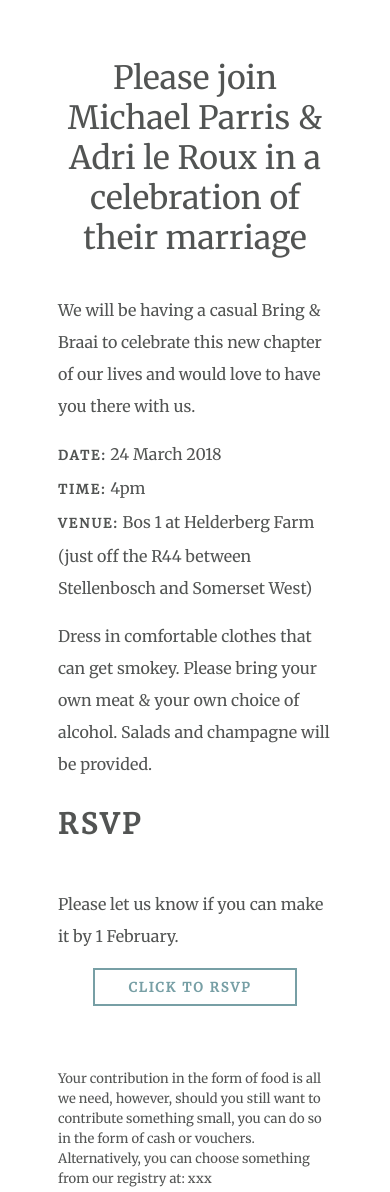
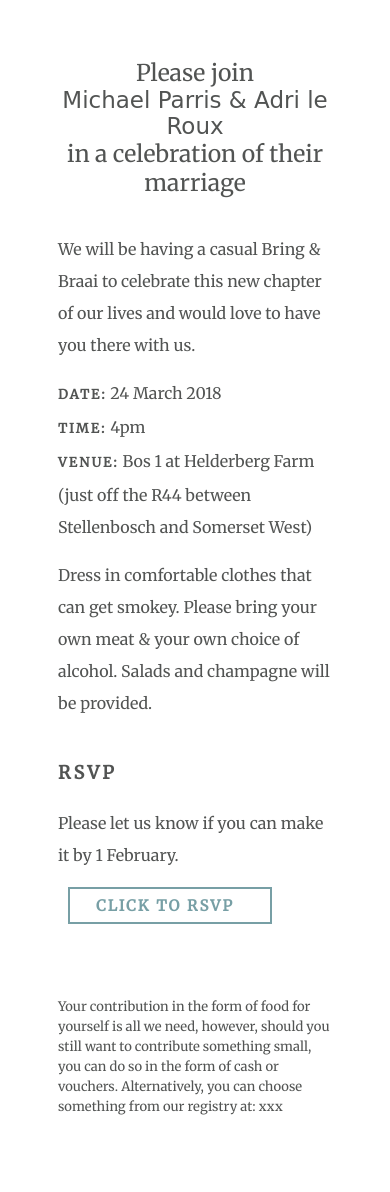
Before and after one commit to adrileroux/mikeandadri, a plain HTML site: page index.html in a window 390 px wide. Drawn offline with Linux system fonts and the light colour scheme; a web font is replaced by a local one.

Commit message:
responsiveness

```diff
--- a/index.html
+++ b/index.html
@@ -11,7 +11,11 @@
   <body>
 
     <div class="content">
-      <div class="header">Please join Michael Parris & Adri le Roux in a celebration of their marriage</div>
+      <div class="header">
+        Please join
+        <div class="names">Michael Parris & Adri le Roux</div>
+        in a celebration of their marriage
+      </div>
       <div class="info">
         <p>
         We will be having a casual Bring & Braai to celebrate this new chapter of our lives and would love to have you there with us.
@@ -31,7 +35,7 @@
         <p>Please let us know if you can make it by 1 February.</p>
         <div class="button"><a href="https://goo.gl/forms/8n2N1BslO8Hu3cpm1">Click to RSVP<a></div>
       </div>
-      <div class="subtext"><p>Your contribution in the form of food is all we need, however, should you still want to contribute something small, you can do so in the form of cash or vouchers. Alternatively, you can choose something from our registry at: xxx </p>
+      <div class="subtext"><p>Your contribution in the form of food for yourself is all we need, however, should you still want to contribute something small, you can do so in the form of cash or vouchers. Alternatively, you can choose something from our registry at: xxx </p>
       </div>
     </div>
 
--- a/stylesheet.css
+++ b/stylesheet.css
@@ -1,11 +1,12 @@
 body {
   color: #525453;
   font-family: 'Merriweather', serif;
+  font: 14px;
 }
 
 h3 {
-  font-size: 28px;
-  padding-bottom: 20px;
+  font-size: 18px;
+  padding-top: 20px;
   text-transform: uppercase;
   letter-spacing: 3px;
 }
@@ -17,13 +18,16 @@ h3 {
 }
 
 .header {
-  font-size: 32px;
+  font-size: 23px;
   text-align: center;
   padding-bottom: 20px;
 }
 
+.names {
+  font-family: 'Meddon', cursive;
+}
+
 .info {
-  font: 14px;
   line-height: 32px;
   padding-bottom: 50px;
 }
@@ -60,3 +64,30 @@ h3 {
   letter-spacing: 2px;
   padding: 5px;
 }
+
+@media only screen and (max-width: 500px) {
+
+    body {
+      font-size: 16px;
+    }
+
+    /* .content {
+        max-width: 100%;
+    } */
+
+    .button {
+      text-align: center;
+      border: 2px solid #779fa5;
+      margin: 10px;
+    }
+
+    .button a {
+      font-weight: bolder;
+      text-decoration: none;
+      color: #779fa5;
+      text-transform: uppercase;
+      font-size: 15px;
+      letter-spacing: 2px;
+      padding: 5px;
+    }
+}
```
